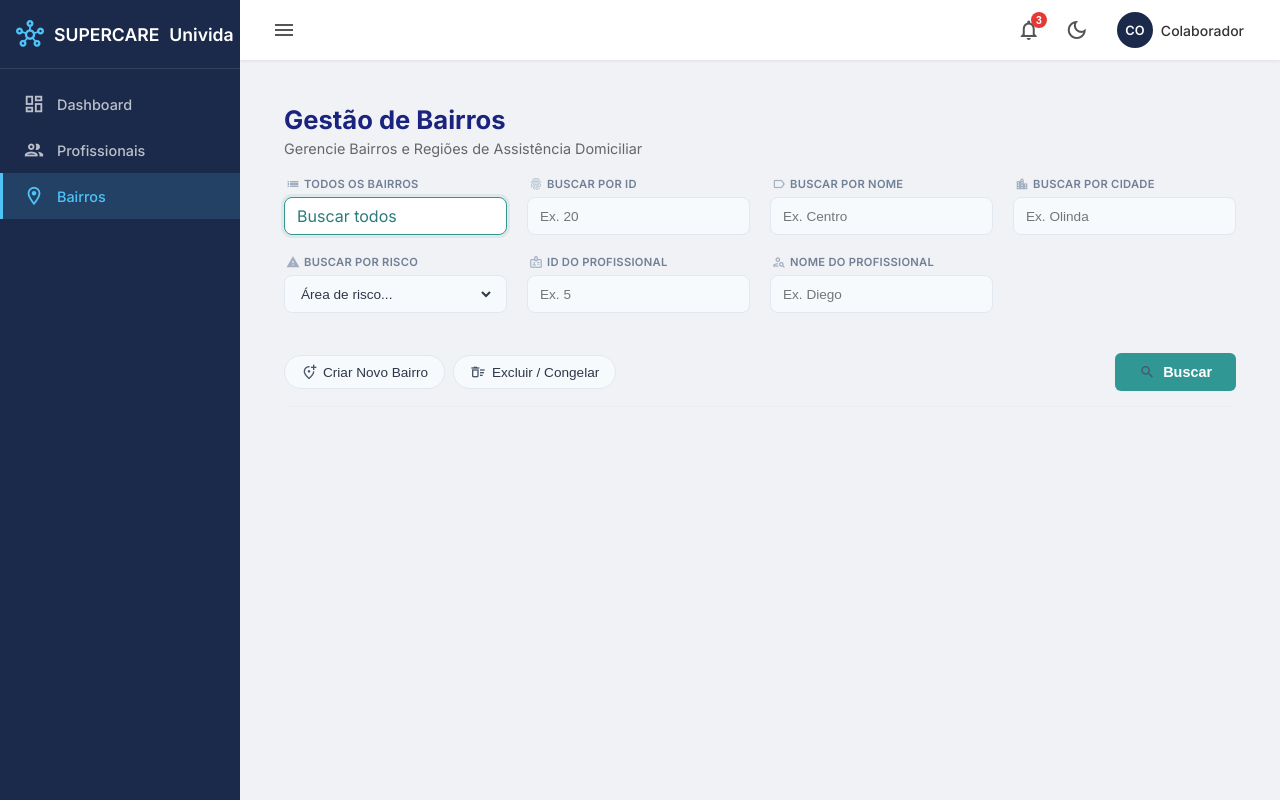
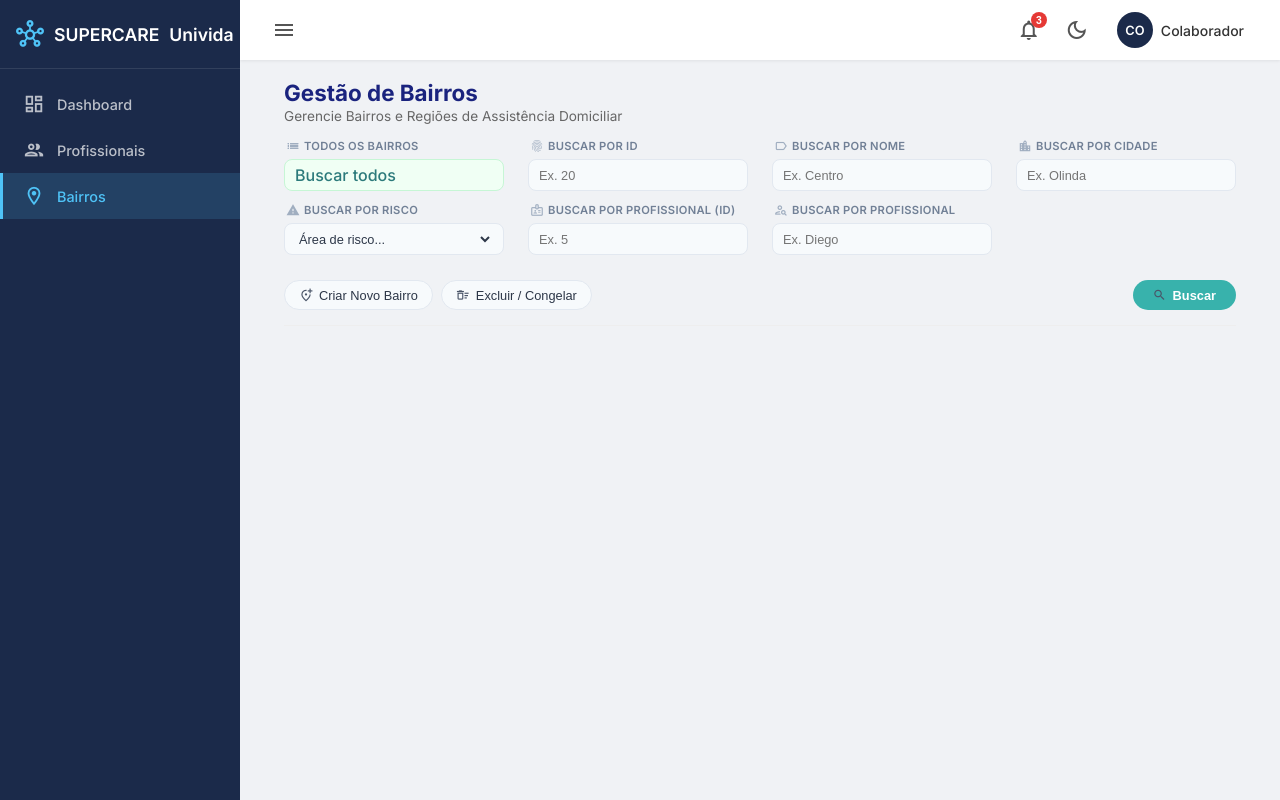
Before and after one commit to camiloMarcos/camiloMarcos-Gestao_Acionamento_ProfissionalRegiao, an Angular app in the folder frontend/: page /bairros in a window 1280 px wide. Built offline with nearby package versions, Linux system fonts and the light colour scheme.

Commit message:
style(bairros): alinhamento, tamanho de fonte, localização na tela

```diff
--- a/frontend/src/app/colaborador/pages/bairros/bairros.css
+++ b/frontend/src/app/colaborador/pages/bairros/bairros.css
@@ -2,37 +2,37 @@
 
 .bairros {
   max-width: 1200px;
-  margin: 0 auto;
-  padding: 20px;
+  margin: -15px auto 0; /* Eleva o conteúdo ligeiramente */
+  padding: 10px 20px;
 }
 
 /* Header de Busca Avançada */
 .advanced-search-header {
   background: white;
-  padding: 24px;
+  padding: 16px 24px; /* Mais compacto */
   border-radius: 16px;
   box-shadow: 0 4px 15px rgba(0,0,0,0.05);
-  margin-bottom: 25px;
+  margin-bottom: 15px; /* Menor distância para os próximos itens */
 }
 
 .page-title h1 {
-  font-size: 1.6rem;
+  font-size: 1.4rem; /* Um pouco menor */
   color: #1a237e;
-  margin-bottom: 5px;
+  margin-bottom: 2px;
 }
 
 .page-title p {
   color: #666;
-  font-size: 0.9rem;
-  margin-bottom: 20px;
+  font-size: 0.85rem; /* Um pouco menor */
+  margin-bottom: 15px;
 }
 
 /* Novo Layout de Busca em Grade (Solto/Clean Style) */
 .search-grid {
   display: grid;
-  grid-template-columns: repeat(auto-fit, minmax(180px, 1fr));
-  gap: 20px;
-  margin: 10px 0 20px 0;
+  grid-template-columns: repeat(auto-fit, minmax(200px, 1fr));
+  gap: 12px 24px; /* Mais compacto verticalmente, mais espaçado horizontalmente */
+  margin: 5px 0 15px 0;
 }
 
 .search-group {
@@ -64,35 +64,36 @@
   background: #f7fafc;
   border: 1px solid #e2e8f0;
   border-radius: 8px;
-  padding: 0 12px;
+  padding: 0 10px;
   transition: all 0.2s ease;
-  height: 38px;
+  height: 32px; /* Reduzido de 38px */
 }
 
 .search-group.active .search-field {
   border-color: #319795;
   background: #ffffff;
-  box-shadow: 0 0 0 3px rgba(49, 151, 149, 0.1);
+  box-shadow: 0 0 0 2px rgba(49, 151, 149, 0.1);
 }
 
 .search-field.chip {
   cursor: pointer;
-  background: #e6fffa;
-  border-color: #b2f5ea;
+  background: #f0fff4; /* Verde mais suave */
+  border-color: #c6f6d5;
   color: #2c7a7b;
+  font-weight: 500;
 }
 
 .search-field .material-icons-outlined {
   color: #a0aec0;
-  font-size: 18px;
-  margin-right: 8px;
+  font-size: 16px; /* Menor */
+  margin-right: 6px;
 }
 
 .search-field input, .search-field select {
   border: none;
   background: transparent;
   outline: none;
-  font-size: 0.85rem;
+  font-size: 0.8rem; /* Menor */
   color: #2d3748;
   width: 100%;
 }
@@ -106,7 +107,7 @@
   gap: 12px;
   justify-content: space-between;
   align-items: center;
-  padding-top: 20px;
+  padding-top: 10px; /* Reduzido de 20px */
 }
 
 .secondary-actions, .main-actions {
@@ -120,16 +121,16 @@
   display: flex;
   align-items: center;
   gap: 6px;
-  padding: 6px 16px;
-  font-size: 0.85rem;
+  padding: 4px 14px; /* Mais compacto */
+  font-size: 0.8rem; /* Menor */
   font-weight: 500;
-  border-radius: 50px; /* Estilo arredondado (Pill) */
+  border-radius: 50px;
   cursor: pointer;
   transition: all 0.2s ease;
   border: 1px solid #e2e8f0;
   background: #f7fafc;
   color: #2d3748;
-  height: 34px;
+  height: 30px; /* Reduzido de 34px/38px */
 }
 
 .btn-compact:hover, .btn-execute-search:hover, .btn-clear-grid:hover {
@@ -142,51 +143,26 @@
 .btn-compact .material-icons-outlined,
 .btn-execute-search .material-icons-outlined,
 .btn-clear-grid .material-icons-outlined {
-  font-size: 16px;
+  font-size: 14px; /* Menor */
   color: #4a5568;
 }
 
-/* Mantendo destaque sutil no botão de buscar se desejado,
-   mas aqui estamos padronizando conforme a imagem */
+/* Botão de Busca - Ajuste para combinar com os outros */
 .btn-execute-search {
-  background: #319795;
+  background: #38b2ac; /* Cor teal mais próxima do botão da imagem 2 */
   color: white;
   border: none;
-  padding: 0 24px;
-  border-radius: 6px;
-  height: 38px;
+  padding: 0 20px;
   font-weight: 600;
-  font-size: 0.9rem;
-  cursor: pointer;
-  display: flex;
-  align-items: center;
-  gap: 8px;
-  transition: all 0.2s;
 }
 
-.btn-execute-search:active {
-  background: #287e7c;
-}
-
-
 .btn-execute-search:hover:not(:disabled) {
-  background: #287e7c;
-  transform: translateY(-1px);
+  background: #319795;
 }
 
 .btn-clear-grid {
   background: white;
-  border: 1px solid #e2e8f0;
-  color: #4a5568;
-  padding: 0 16px;
-  border-radius: 6px;
-  height: 38px;
-  cursor: pointer;
-  display: flex;
-  align-items: center;
-  gap: 6px;
-  font-size: 0.85rem;
-  transition: all 0.2s;
+  color: #718096;
 }
 
 .btn-clear-grid:hover {
--- a/frontend/src/app/colaborador/pages/bairros/bairros.html
+++ b/frontend/src/app/colaborador/pages/bairros/bairros.html
@@ -24,7 +24,7 @@
     <!-- Formulário de Busca-->
     <div class="search-grid">
       <!-- Todos os Registros -->
-      <div class="search-group" [class.active]="tipoBusca === 'todos' && !filtros.id && !filtros.nome && !filtros.cidade && !filtros.risco && !filtros.profissional" (click)="tipoBusca = 'todos'; voltarInicio()">
+      <div class="search-group" [class.active]="tipoBusca === 'todos' && resultados().length > 0" (click)="tipoBusca = 'todos'; voltarInicio()">
         <label>
           <span class="material-icons-outlined">list</span>
           Todos os Bairros
@@ -86,7 +86,7 @@
       <div class="search-group" [class.active]="tipoBusca === 'profissional'">
         <label>
           <span class="material-icons-outlined">badge</span>
-          ID do Profissional
+          Buscar por Profissional (ID)
         </label>
         <div class="search-field">
           <input type="text" [(ngModel)]="filtros.profissionalId" placeholder="Ex. 5" (focus)="tipoBusca = 'profissional'" (keyup.enter)="executarBusca()">
@@ -97,7 +97,7 @@
       <div class="search-group" [class.active]="tipoBusca === 'profissional'">
         <label>
           <span class="material-icons-outlined">person_search</span>
-          Nome do Profissional
+          Buscar por Profissional
         </label>
         <div class="search-field">
           <input type="text" [(ngModel)]="filtros.profissionalNome" placeholder="Ex. Diego" (focus)="tipoBusca = 'profissional'" (keyup.enter)="executarBusca()">
```
